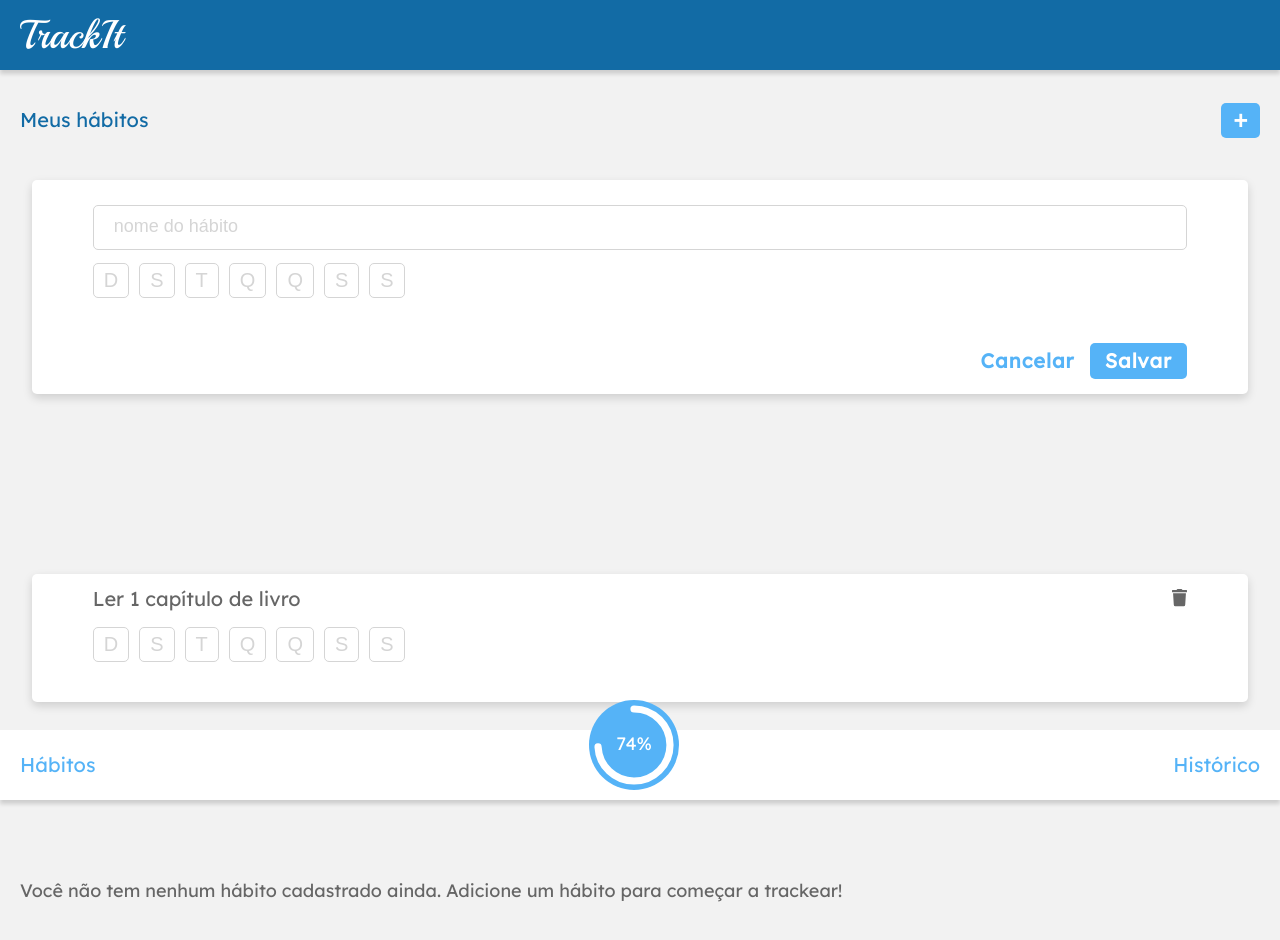
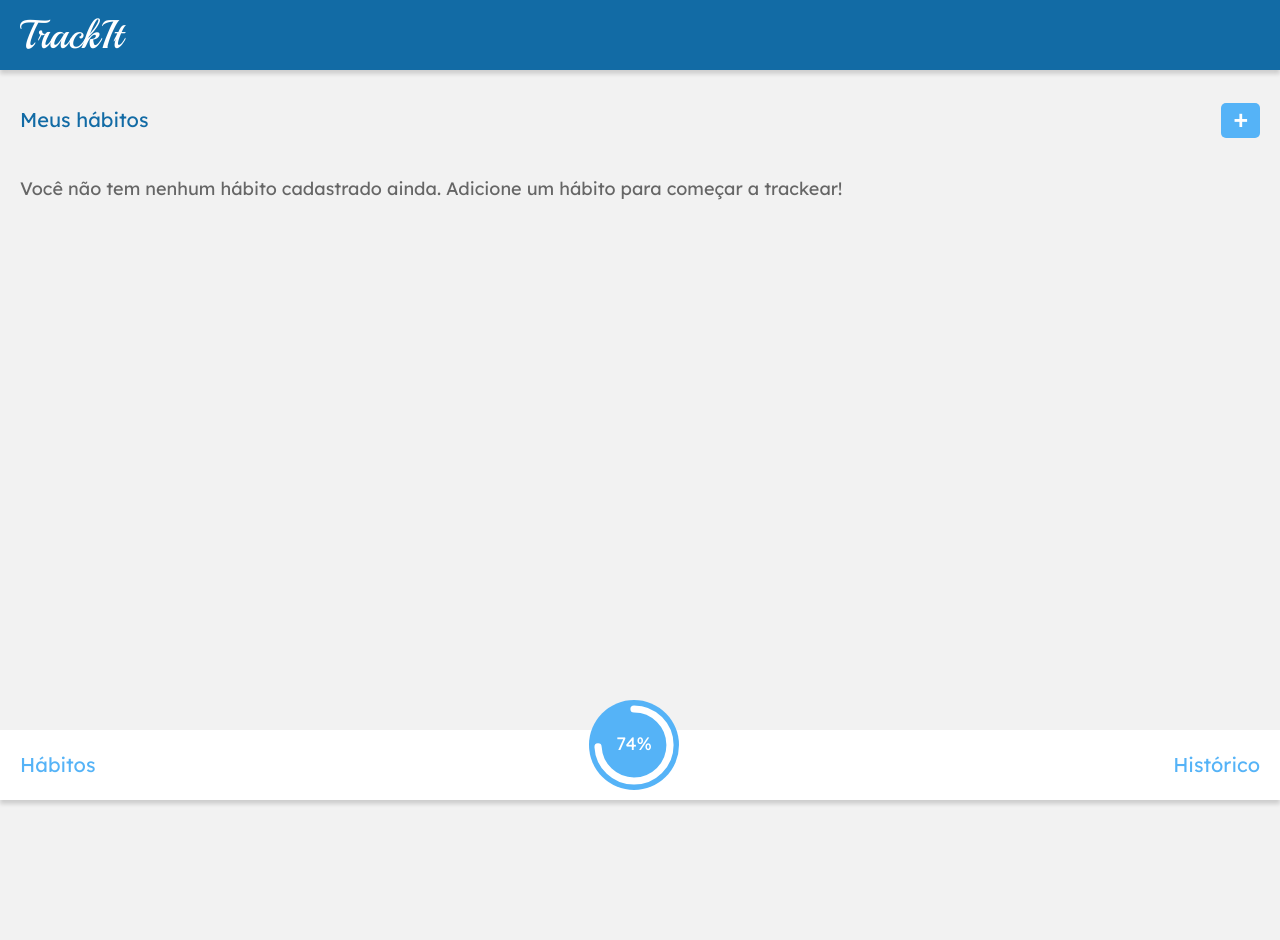
Before and after one commit to jumeneguete/TackIt, a React (Create React App) app: page /habits in a window 1280 px wide. Shown: the top 940 px of the page. After the commit the page ends 800 px from the top, so only its background shows below. Built offline with nearby package versions, Linux system fonts and the light colour scheme.

Commit message:
Esconde componentes da página de hábitos + botão de adicionar hábitos

```diff
--- a/src/components/habits/AddHabitBox.js
+++ b/src/components/habits/AddHabitBox.js
@@ -1,8 +1,8 @@
 import styled from "styled-components";
 
-export default function AddHabitBox() {
+export default function AddHabitBox({hide}) {
     return (
-        <Container>
+        <Container hide={hide}>
             <InputStyle type="text" placeholder="nome do hábito" />
             <Days>
                 <button>D</button>
@@ -33,6 +33,7 @@ const Container = styled.div`
     align-items: center;
     justify-content: center;
     box-shadow: 0px 4px 10px rgba(0, 0, 0, 0.15);
+    display: ${props => props.hide ? "none" : "block"}
 `;
 
 const InputStyle = styled.input`
--- a/src/components/habits/HabitBox.js
+++ b/src/components/habits/HabitBox.js
@@ -1,8 +1,8 @@
 import styled from "styled-components";
 
-export default function HabitBox() {
+export default function HabitBox({hide}) {
     return (
-        <Container>
+        <Container hide={hide}>
             <MyHabit>
                 <p>Ler 1 capítulo de livro</p>
                 <span><svg aria-hidden="true" focusable="false" data-prefix="fas" data-icon="trash" class="svg-inline--fa fa-trash fa-w-14" role="img" xmlns="http://www.w3.org/2000/svg" viewBox="0 0 448 512"><path fill="currentColor" d="M432 32H312l-9.4-18.7A24 24 0 0 0 281.1 0H166.8a23.72 23.72 0 0 0-21.4 13.3L136 32H16A16 16 0 0 0 0 48v32a16 16 0 0 0 16 16h416a16 16 0 0 0 16-16V48a16 16 0 0 0-16-16zM53.2 467a48 48 0 0 0 47.9 45h245.8a48 48 0 0 0 47.9-45L416 128H32z"></path></svg></span>
@@ -32,6 +32,7 @@ const Container = styled.div`
     align-items: center;
     justify-content: center;
     box-shadow: 0px 4px 10px rgba(0, 0, 0, 0.15);
+    display: ${props => props.hide ? "none" : "block"}
 `;
 
 const MyHabit = styled.div`
--- a/src/components/habits/Habits.js
+++ b/src/components/habits/Habits.js
@@ -6,27 +6,30 @@ import HabitBox from "./HabitBox";
 import HeaderHabits from "./HeaderHabits";
 import MessageHabits from "./MessageHabits";
 import UserContext from "../contexts/UserContext";
-import { useContext } from "react";
+import { useContext, useState } from "react";
 
 export default function Habits() {
     const {user} = useContext(UserContext);
+    const [hideAdd, setHideAdd] = useState(true);
+    const [hideBox, setHideBox] = useState(true);
+    const [hideMessage, setHideMessage] = useState(false);
 
     return (
         <>
          <Header image={user.image}/>
             <Container>
-                <HeaderHabits />
+                <HeaderHabits setHideMessage={setHideMessage} setHideAdd={setHideAdd}  />
 
                 <MarginTop>
-                    <AddHabitBox />
+                    <AddHabitBox hide={hideAdd} />
                 </MarginTop>
 
                 <MarginTop>
-                    <HabitBox />
+                    <HabitBox hide={hideBox}/>
                 </MarginTop>
 
                 <MarginTop>
-                    <MessageHabits />
+                    <MessageHabits hide={hideMessage} />
                 </MarginTop>
             </Container>
             <Footer />
--- a/src/components/habits/HeaderHabits.js
+++ b/src/components/habits/HeaderHabits.js
@@ -1,10 +1,13 @@
 import styled from "styled-components";
 
-export default function HeaderHabits() {
+export default function HeaderHabits({setHideAdd, setHideMessage}) {
     return (
         <HeaderStyles>
             <h1>Meus hábitos</h1>
-            <button> + </button>
+            <button onClick={() => {
+                setHideMessage(true);
+                setHideAdd(false);
+                }}> + </button>
         </HeaderStyles>
 
     );
--- a/src/components/habits/MessageHabits.js
+++ b/src/components/habits/MessageHabits.js
@@ -1,9 +1,9 @@
 import styled from "styled-components";
 
-export default function MessageHabits() {
+export default function MessageHabits({hide}) {
     return (
 
-        <Span><p>Você não tem nenhum hábito cadastrado ainda.
+        <Span hide={hide}><p>Você não tem nenhum hábito cadastrado ainda.
         Adicione um hábito para começar a trackear!</p></Span>
 
 
@@ -13,6 +13,7 @@ export default function MessageHabits() {
 const Span = styled.span`
     font-size: 18px;
     color: #666666;
+    display: ${props => props.hide ? "none" : "block" };
 
     p{
         padding: 0 20px;
```
